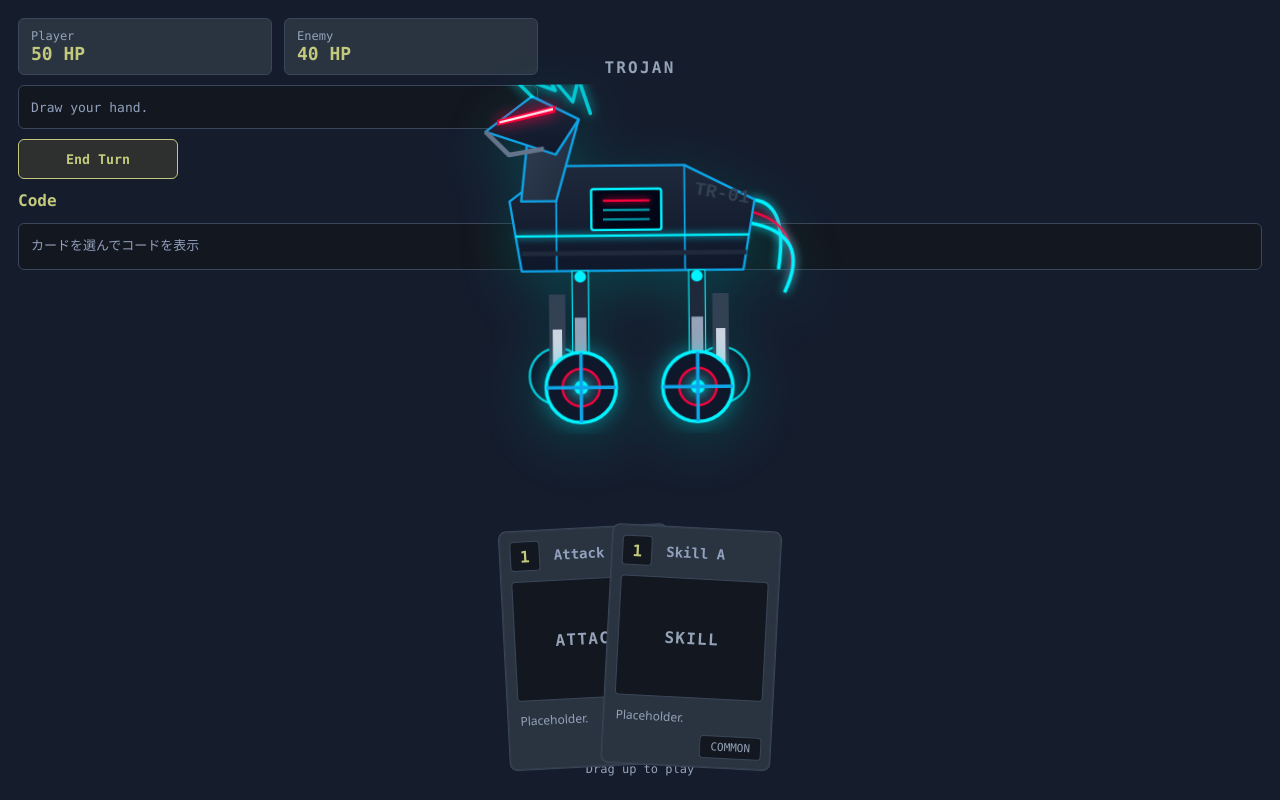
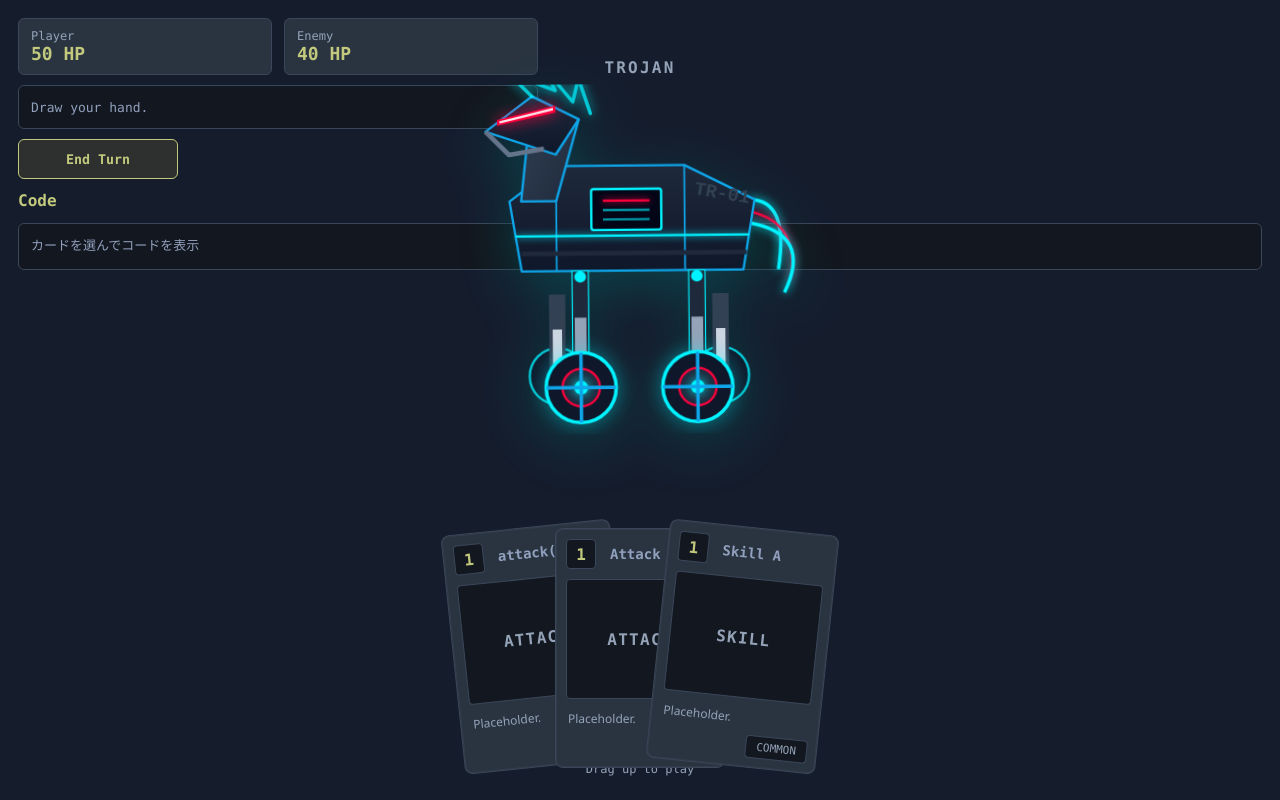
Before and after one commit to oy-hotwater/code-card, a React (Vite) app: page / in a window 1280 px wide. Built offline with nearby package versions, Linux system fonts and the light colour scheme.

Commit message:
update card

```diff
--- a/src/game/cards.ts
+++ b/src/game/cards.ts
@@ -4,6 +4,23 @@ const uid = () => `c_${Date.now()}_${Math.random().toString(16).slice(2)}`;
 
 export function makeStarterDeck(): Card[] {
   return [
+    {
+      id: uid(),
+      name: "attack(damage=3)",
+      cost: 1,
+      text: "Placeholder.",
+      rarity: "common",
+      kind: "attack",
+      damage: 3,
+      code: [
+        "def attack(damage=3):",
+        "  global enemy_hp, cost                  # ステータスに干渉",
+        "  cost -= 1                              # コストを消費",
+        "  enemy_hp -= damage                     # 敵にダメージ(敵のHPを減らす)",
+        "  print(f'Enemy takes {damage} damage!') # ログを表示",
+        "  return",
+      ].join("\n"),
+    },
     {
       id: uid(),
       name: "Attack A",
```
